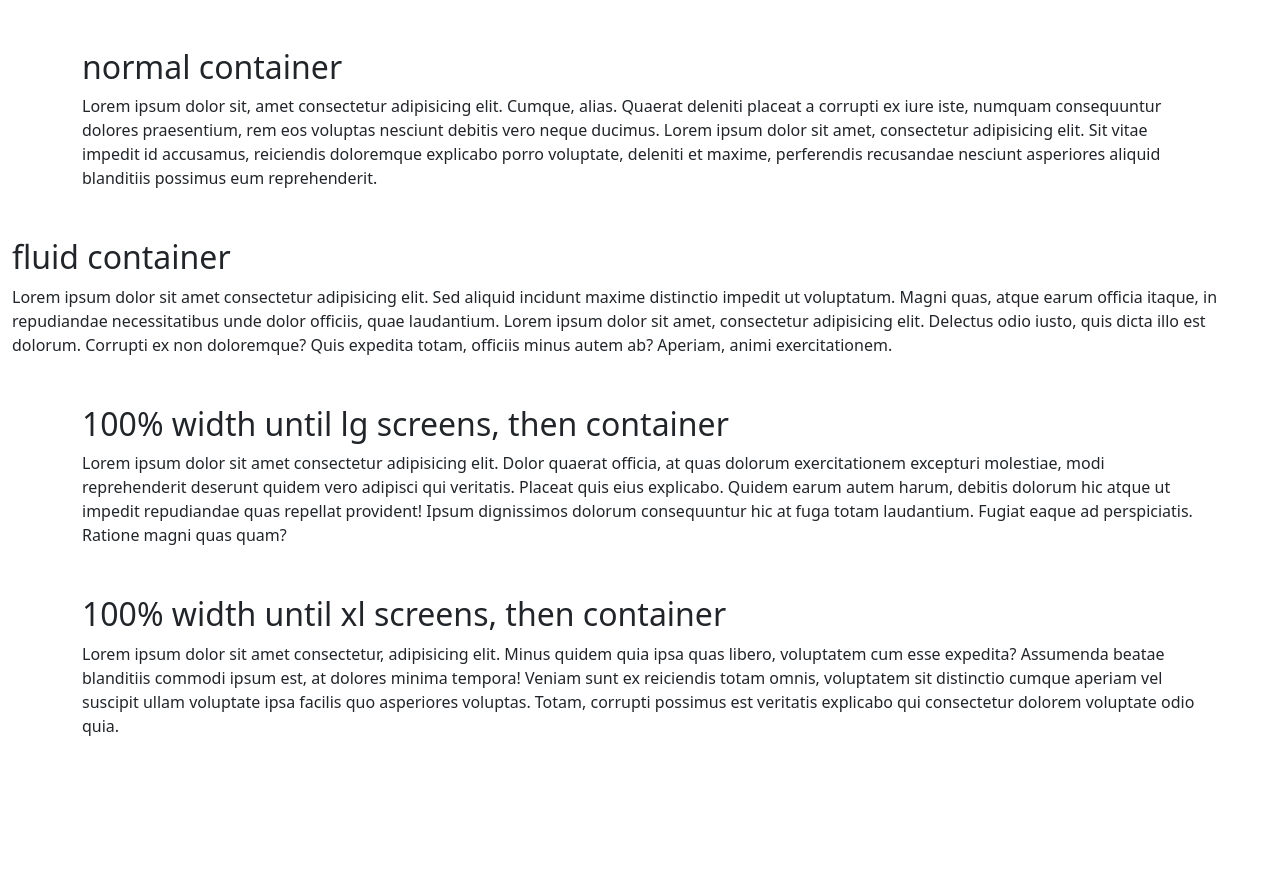
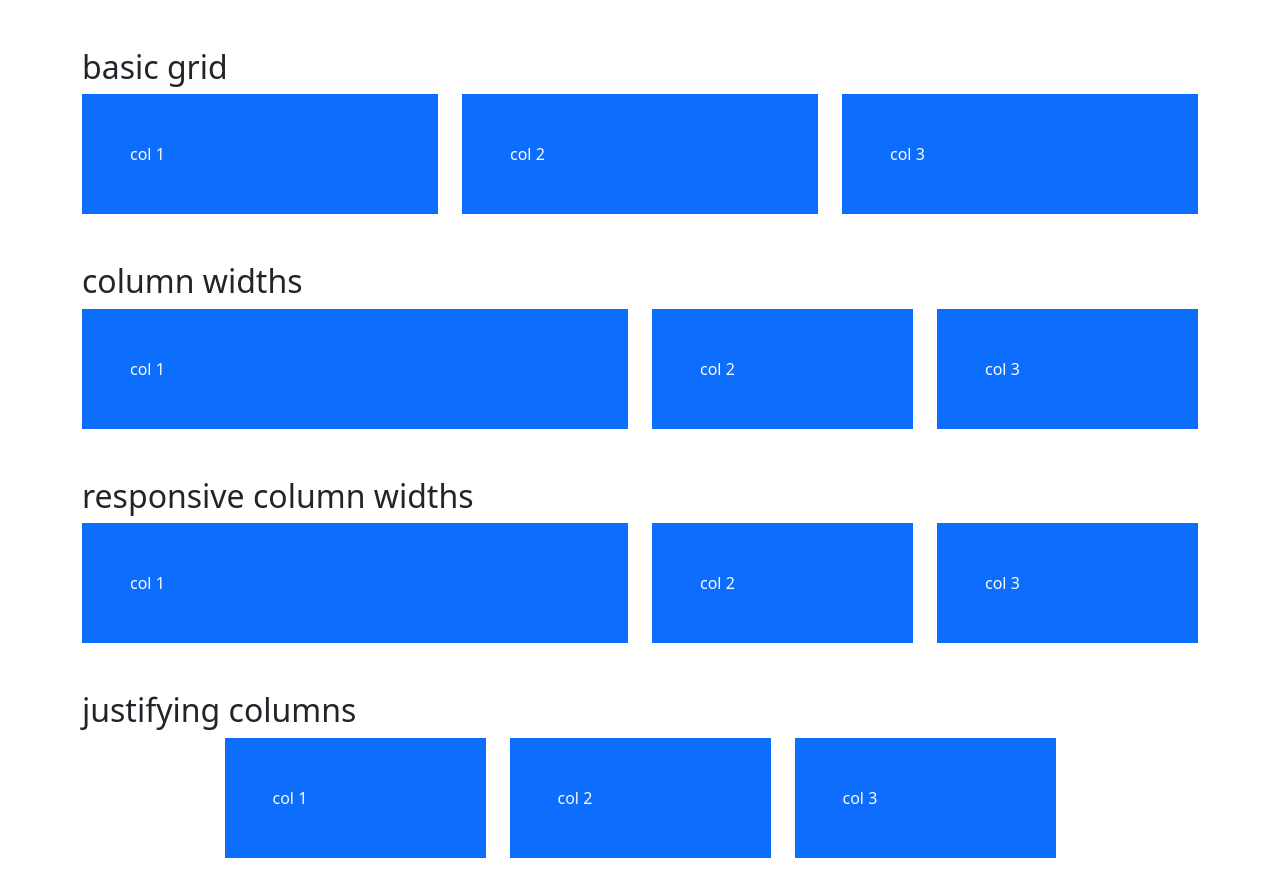
Before and after one commit to vroeN2/bootstrap-5-tutorial, a plain HTML site: page index.html in a window 1280 px wide. Before the commit the page ends 800 px from the top, so only its background shows below. Drawn offline with nearby package versions, Linux system fonts and the light colour scheme.

Commit message:
[L-7] grid layout pt.1
work aroud bootstrap grid system, learn basics behaviour

```diff
--- a/index.html
+++ b/index.html
@@ -9,27 +9,71 @@
     <title>Raven Bootstrap - the Book</title>
 </head>
 <body>
-    <!-- containers are pre-coded, uhm, containers, with fixed width values (value depends on container type) -->
-    <div class="container my-5">
-        <h2>normal container</h2>
-        <p>Lorem ipsum dolor sit, amet consectetur adipisicing elit. Cumque, alias. Quaerat deleniti placeat a corrupti ex iure iste, numquam consequuntur dolores praesentium, rem eos voluptas nesciunt debitis vero neque ducimus. Lorem ipsum dolor sit amet, consectetur adipisicing elit. Sit vitae impedit id accusamus, reiciendis doloremque explicabo porro voluptate, deleniti et maxime, perferendis recusandae nesciunt asperiores aliquid blanditiis possimus eum reprehenderit.</p>
-    </div>
-
-    <!-- this one always has 100% of page width -->
-    <div class="container-fluid">
-        <h2>fluid container</h2>
-        <p>Lorem ipsum dolor sit amet consectetur adipisicing elit. Sed aliquid incidunt maxime distinctio impedit ut voluptatum. Magni quas, atque earum officia itaque, in repudiandae necessitatibus unde dolor officiis, quae laudantium. Lorem ipsum dolor sit amet, consectetur adipisicing elit. Delectus odio iusto, quis dicta illo est dolorum. Corrupti ex non doloremque? Quis expedita totam, officiis minus autem ab? Aperiam, animi exercitationem.</p>
-    </div>
+    <!-- !! GRID ALWAYS GO INTO CONTAINER !! -->
 
     <div class="container-lg my-5">
-        <h2>100% width until lg screens, then container</h2>
-        <p>Lorem ipsum dolor sit amet consectetur adipisicing elit. Dolor quaerat officia, at quas dolorum exercitationem excepturi molestiae, modi reprehenderit deserunt quidem vero adipisci qui veritatis. Placeat quis eius explicabo. Quidem earum autem harum, debitis dolorum hic atque ut impedit repudiandae quas repellat provident! Ipsum dignissimos dolorum consequuntur hic at fuga totam laudantium. Fugiat eaque ad perspiciatis. Ratione magni quas quam?</p>
-    </div>
+        <h2>basic grid</h2>
+        <div class="row">
+            <!-- without div with class 'col', they would just stack on top of each other, each taking 100% row width -->
+          <div class="col">
+            <div class="p-5 bg-primary text-light">col 1</div>
+          </div>
+          <div class="col">
+            <div class="p-5 bg-primary text-light">col 2</div>
+          </div>
+          <div class="col">
+            <div class="p-5 bg-primary text-light">col 3</div>
+          </div>
+        </div>
+      </div>
 
-    <div class="container-xl my-5">
-        <h2>100% width until xl screens, then container</h2>
-        <p>Lorem ipsum dolor sit amet consectetur, adipisicing elit. Minus quidem quia ipsa quas libero, voluptatem cum esse expedita? Assumenda beatae blanditiis commodi ipsum est, at dolores minima tempora! Veniam sunt ex reiciendis totam omnis, voluptatem sit distinctio cumque aperiam vel suscipit ullam voluptate ipsa facilis quo asperiores voluptas. Totam, corrupti possimus est veritatis explicabo qui consectetur dolorem voluptate odio quia.</p>
-    </div>
+      <div class="container-lg my-5">
+        <h2>column widths</h2>
+        <div class="row">
+            <!-- without specification, they just divide the width equally. but we can determine their width by adding how many columns they should take -->
+          <div class="col-6">
+            <div class="p-5 bg-primary text-light">col 1</div>
+          </div>
+          <div class="col-3">
+            <div class="p-5 bg-primary text-light">col 2</div>
+          </div>
+          <div class="col-3">
+            <div class="p-5 bg-primary text-light">col 3</div>
+          </div>
+        </div>
+      </div>
+
+      <div class="container-lg my-5">
+        <h2>responsive column widths</h2>
+        <div class="row gy-3"> <!-- manually change gutter using g{d}-{n} -->
+
+            <!--  responsive layout depends on screen size - just like text in previous lesson. You can determine how manty columns each div takes at different screen sizes  -->
+          <div class="col-sm-4 col-lg-6">
+            <div class="p-5 bg-primary text-light">col 1</div>
+          </div>
+          <div class="col-sm-4 col-lg-3">
+            <div class="p-5 bg-primary text-light">col 2</div>
+          </div>
+          <div class="col-sm-4 col-lg-3">
+            <div class="p-5 bg-primary text-light">col 3</div>
+          </div>
+        </div>
+      </div>
+
+      <div class="container-lg my-5">
+        <h2>justifying columns</h2>
+        <div class="row justify-content-center"><!-- j-c-end, j-c-start, j-c-between, j-c-around -->
+          <div class="col-md-3">
+            <div class="p-5 bg-primary text-light">col 1</div>
+          </div>
+          <div class="col-md-3">
+            <div class="p-5 bg-primary text-light">col 2</div>
+          </div>
+          <div class="col-md-3">
+            <div class="p-5 bg-primary text-light">col 3</div>
+          </div>
+        </div>
+      </div>
 
 
     <script src="https://cdn.jsdelivr.net/npm/bootstrap@5.1.3/dist/js/bootstrap.bundle.min.js" integrity="sha384-ka7Sk0Gln4gmtz2MlQnikT1wXgYsOg+OMhuP+IlRH9sENBO0LRn5q+8nbTov4+1p" crossorigin="anonymous"></script>
```
